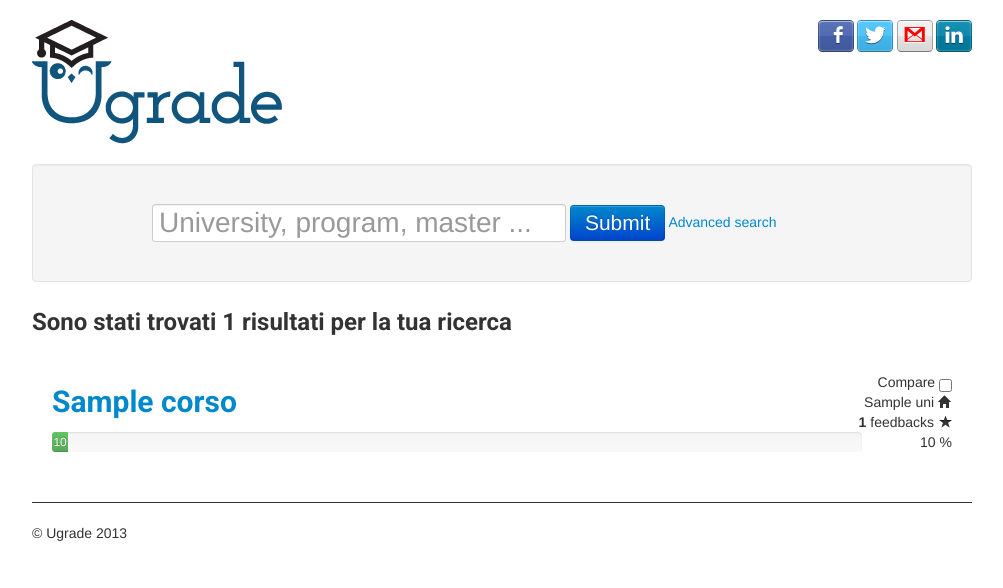
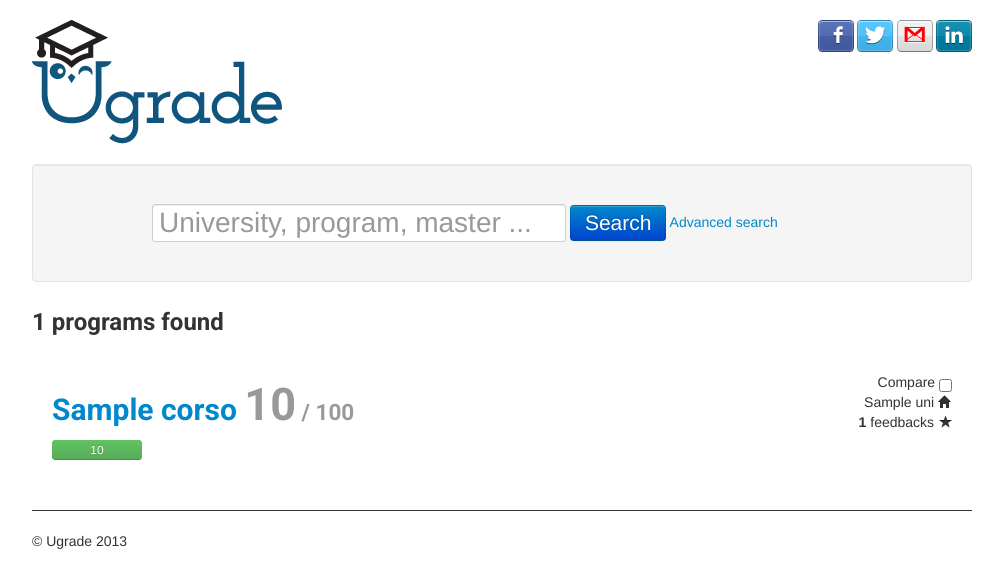
Before and after one commit to fabiofabbrucci/Ugrade, a CodeIgniter app: template application/views/homesearch.php in a window 1280 px wide. Shown: the top 588 px of the page, without its empty margins (138-1141 px from the left). Run offline with CodeIgniter, Linux system fonts and the light colour scheme; the template is opened without the code that fills it: most values are stand-ins (such as "Sample title", 1, 10 or a date in 2020).

Commit message:
Larghezze barre

```diff
--- a/application/views/home.php
+++ b/application/views/home.php
@@ -30,7 +30,7 @@
 
                 <form action="/index.php/home" method="post" id="search_form" class="form-horizontal">
                     <input type="text" name="key" value ="" placeholder="University, program, master ..."  />
-                    <input type="submit" class="btn btn-primary" />
+                    <input type="submit" class="btn btn-primary" value="Search" />
                     <a href="" id="adv_search">Advanced search</a>
                     <div id="div_adv_search" class="hide">
                         <label>Country</label>
--- a/application/views/homesearch.php
+++ b/application/views/homesearch.php
@@ -27,7 +27,7 @@
             <div class="well">
                 <form action="/index.php/home" method="post" id="search_form" class="form-horizontal">
                     <input type="text" name="key" value ="" placeholder="University, program, master ..."  />
-                    <input type="submit" class="btn btn-primary" />
+                    <input type="submit" class="btn btn-primary" value="Search" />
                     <a href="#" id="adv_search">Advanced search</a>
                     <div id="div_adv_search" class="hide">
                         <label>Country</label>
@@ -65,7 +65,7 @@
             <div class="pull-right">
                 <input type="submit" class="btn compare-button" value="Compare" />
             </div>
-            <h3>Sono stati trovati <?php echo count($courses); ?> risultati per la tua ricerca</h3>
+            <h3><?php echo count($courses); ?> programs found</h3>
             <div id="course_list">
                 <?php foreach($courses as $c){ ?>
                     <article>
@@ -74,30 +74,35 @@
                             <?php echo $c['uni']->name; ?> <i class="icon-home"></i><br />
                             <b><?php echo $c ["feedback_count"]; ?></b> feedbacks <i class="icon-star"></i>
                         </div>
+                        <?php if(count($c['ranks']) > 0) { ?>
                             <?php
-                            echo "<h2><a href=\"/index.php/uni/course/".$c['corso']->id."\">".$c['corso']->name."</a></h2>";
+                                $media_globel = 0;
+                                foreach ( $c['ranks'] as $rank ) {
+                                    $media_globel += $rank ["avg"];
+                                }
+                                $somma_medie = $media_globel;
+                                $media_globel = $media_globel / count($c['ranks']);
                             ?>
+                            <h2>
+                            <?php
+                                echo "<a href=\"/index.php/uni/course/".$c['corso']->id."\">".$c['corso']->name."</a>";
+                            ?>
+                                <?php printf ("<small>%d<span> / 100</span></small>", $media_globel); ?>
+                            </h2>
 
-                        <div class="progress" style="width:90%;display:inline-block;">
+                            <div class="progress" style="width:<?php echo $media_globel; ?>%; display:inline-block;">
 
                             <?php
                                 $colors = array ("bar-success", "bar-warning", "bar-danger", "bar-info");
-                            $counter = 0;
                                 $n = count ($colors);
-                            $avg = 0;
-                            foreach ( $c['ranks'] as $rank ) {
-                                $avg += $rank ["avg"];
+                                foreach ( $c['ranks'] as $counter => $rank ) {
                             ?>
-                        	<div class="bar <?php echo $colors [$counter %  $n]; ?>" style="width: <?php echo (($rank['avg']/100) * 20); ?>%;" rel="tooltip" title="<?php echo $rank['titolo'];?>"><?php printf ("%2.0f", $rank ["avg"]);?></div>
-
-                        <?php
-                        	$counter ++;
-						}
-							if ($counter != 0)
-								$avg /= $counter;
-						?>
+                                    <div class="bar <?php echo $colors [$counter %  $n]; ?>" style="width: <?php echo $rank['avg'] / $somma_medie * 100; ?>%;" rel="tooltip" title="<?php echo $rank['titolo'];?>">
+                                        <?php printf ("%2.0f", $rank ["avg"]);?>
                                     </div>
-                        <?php printf ("<div style='display: inline-block; float: right;'>%d %%</div>", $avg); ?>
+                            <?php } ?>
+                            </div>
+                        <?php } ?>
                         <div class="clearfix"></div>
                     </article>
                 <?php } ?>
--- a/css/application.css
+++ b/css/application.css
@@ -131,3 +131,11 @@ h1, h2, h3, h4, h5, h6, h7{
     padding-left: 5px;
     padding-right: 5px;
 }
+
+h2 small{
+    font-size: 1.5em;
+}
+
+h2 small span{
+    font-size: 0.5em;
+}
```
Lines whose indentation alone changed are shown as unchanged.
